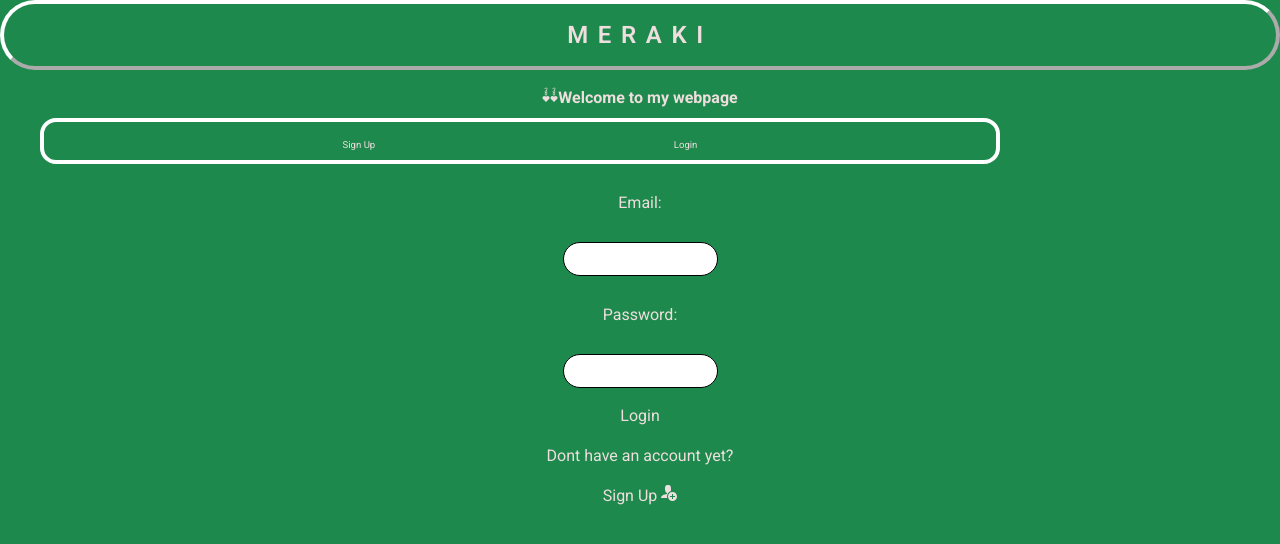
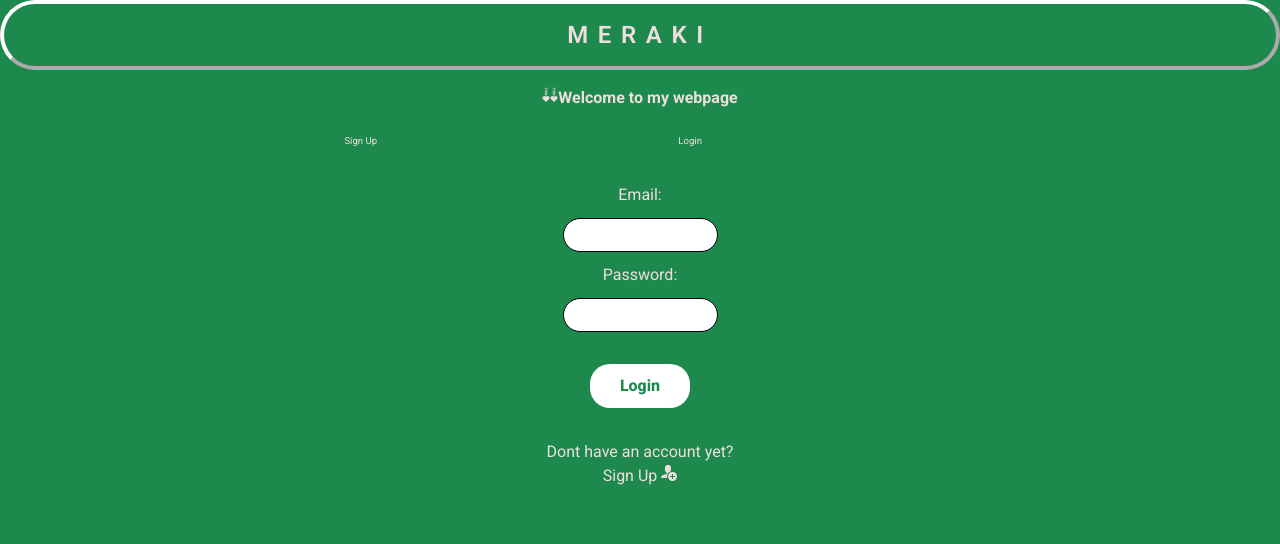
Before and after one commit to FA1312/Frontend-Server, a React (Create React App) app: page /login in a window 1280 px wide. Shown: the top 544 px of the page. Built offline with nearby package versions, Linux system fonts and the light colour scheme; no server answers; what webfontloader would draw is missing.

Commit message:
adjusted navbar css

```diff
--- a/src/components/Navbar.js
+++ b/src/components/Navbar.js
@@ -27,11 +27,12 @@ function Navbar() {
 
         {isLoggedIn && (
           <>
-            {' '}
-            Are you another user?
-            <button onClick={logOutUser}>
-              <AiOutlineLogout />
-            </button>{' '}
+            <small>
+              Are you another user?
+              <button onClick={logOutUser}>
+                <AiOutlineLogout />
+              </button>
+            </small>
           </>
         )}
         <div className="login">
--- a/src/css/app.css
+++ b/src/css/app.css
@@ -28,14 +28,12 @@
 }
 
 .login {
-  border: solid white 0.3rem;
-  border-radius: 16px;
   display: flex;
   justify-content: space-evenly;
   font-size: 0.6rem;
   text-align: center;
   width: 75%;
-  margin-left: 2.5rem;
+  margin-left: 2.7rem;
 }
 
 .container h3 {
@@ -118,7 +116,7 @@
   flex-direction: column;
   justify-content: center;
   line-height: 14px;
-  margin: 2rem 0;
+  margin: 1rem 0;
 }
 
 .LoginPage input {
@@ -133,9 +131,19 @@
 }
 
 .LoginPage form button {
-  margin-top: 1rem;
+  margin-top: 2rem;
+  background-color: white;
+  padding: 10px 30px;
+  border-radius: 20px;
+  color: rgb(30, 137, 76);
+  font-weight: 800;
 }
 
 .LoginPage p {
-  margin-bottom: 1rem;
+  margin-bottom: 0-5rem;
+  margin-top: 2rem;
 }
+
+.login-container {
+  margin-top: 2rem;
+}
--- a/src/pages/LoginPage.jsx
+++ b/src/pages/LoginPage.jsx
@@ -32,6 +32,7 @@ function LoginPage() {
 
   return (
     <div className="LoginPage">
+      <div className="login-container">
         <form onSubmit={handleLoginSubmit}>
           <label>Email:</label>
           <input type="email" name="email" value={email} onChange={handleEmail} />
@@ -48,6 +49,7 @@ function LoginPage() {
           <ImUserPlus />
         </icons>
       </div>
+    </div>
   );
 }
 
```
Lines whose indentation alone changed are shown as unchanged.
